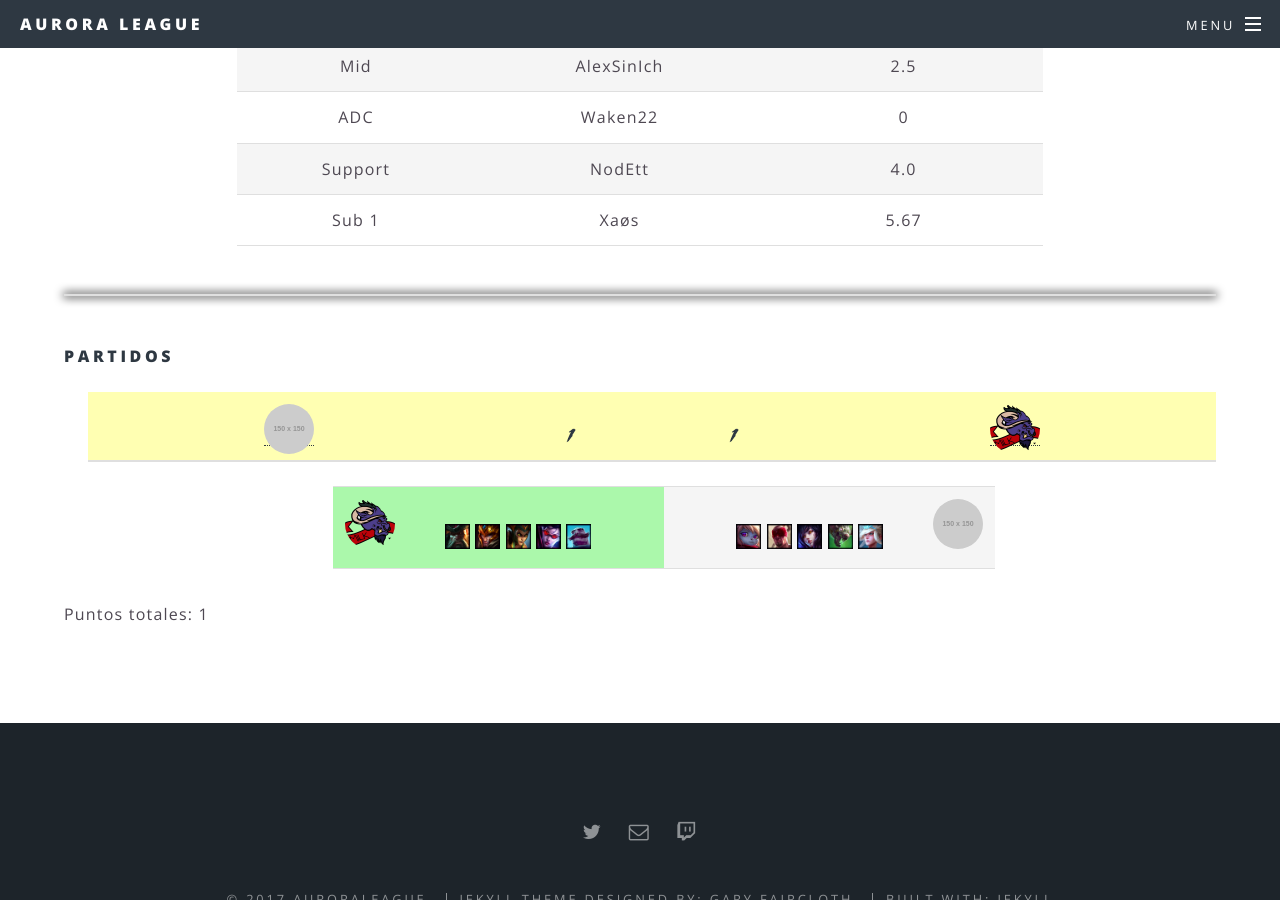
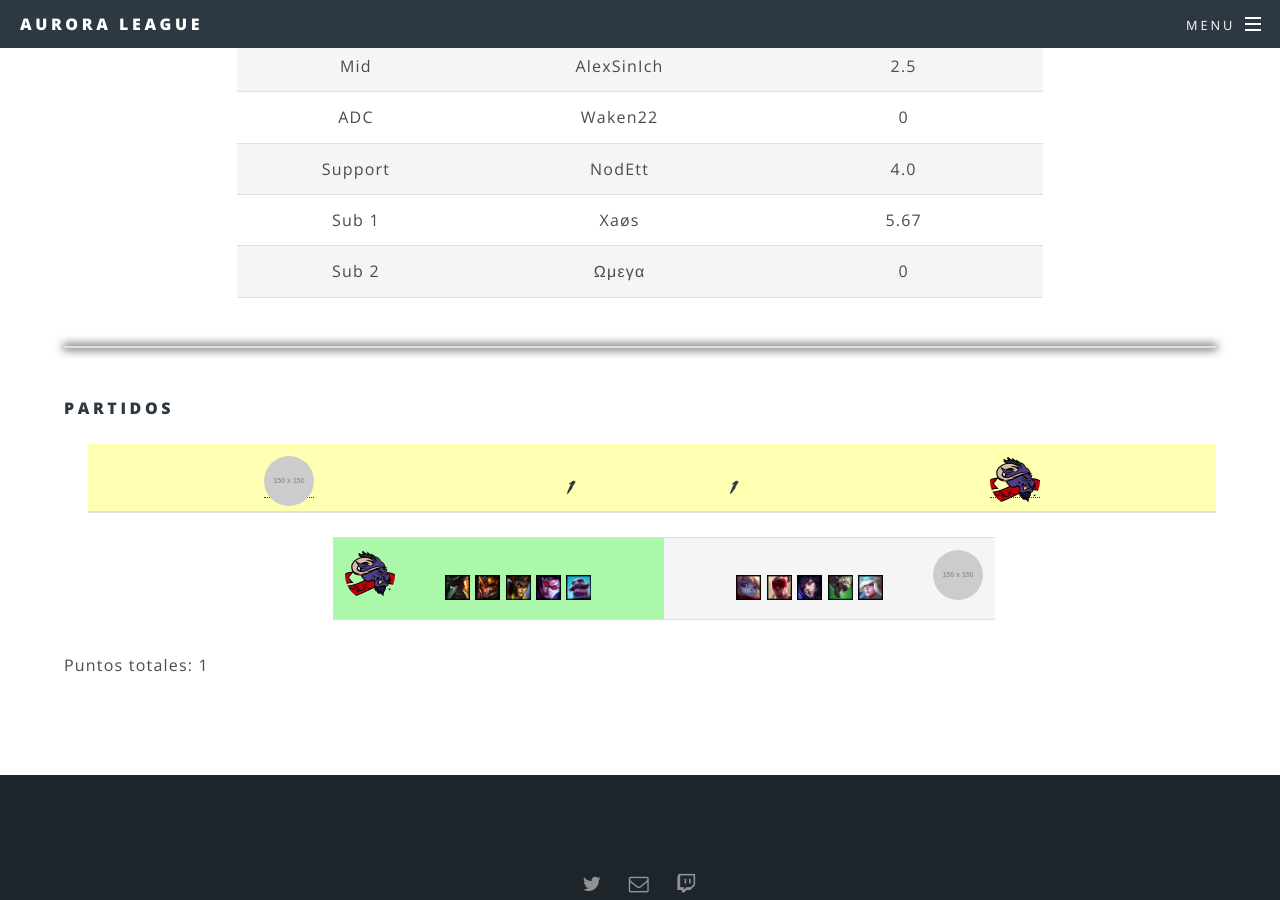
Before and after one commit to AuroraLeague/auroraleague.github.io, a Jekyll site: the page built from teams/ali_needs_milk.html, in a window 1280 px wide and 900 px high, scrolled down 873 px. Built offline with Jekyll 4.4.1, drawn with Linux system fonts in a browser that asks for light colours.

Commit message:
Added sub

```diff
--- a/teams/ali_needs_milk.html
+++ b/teams/ali_needs_milk.html
@@ -18,4 +18,6 @@ players:
     name: NodEtt
   - position: Sub 1
     name: Xaøs
+  - position: Sub 2
+    name: Ωμεγα
 ---
```
